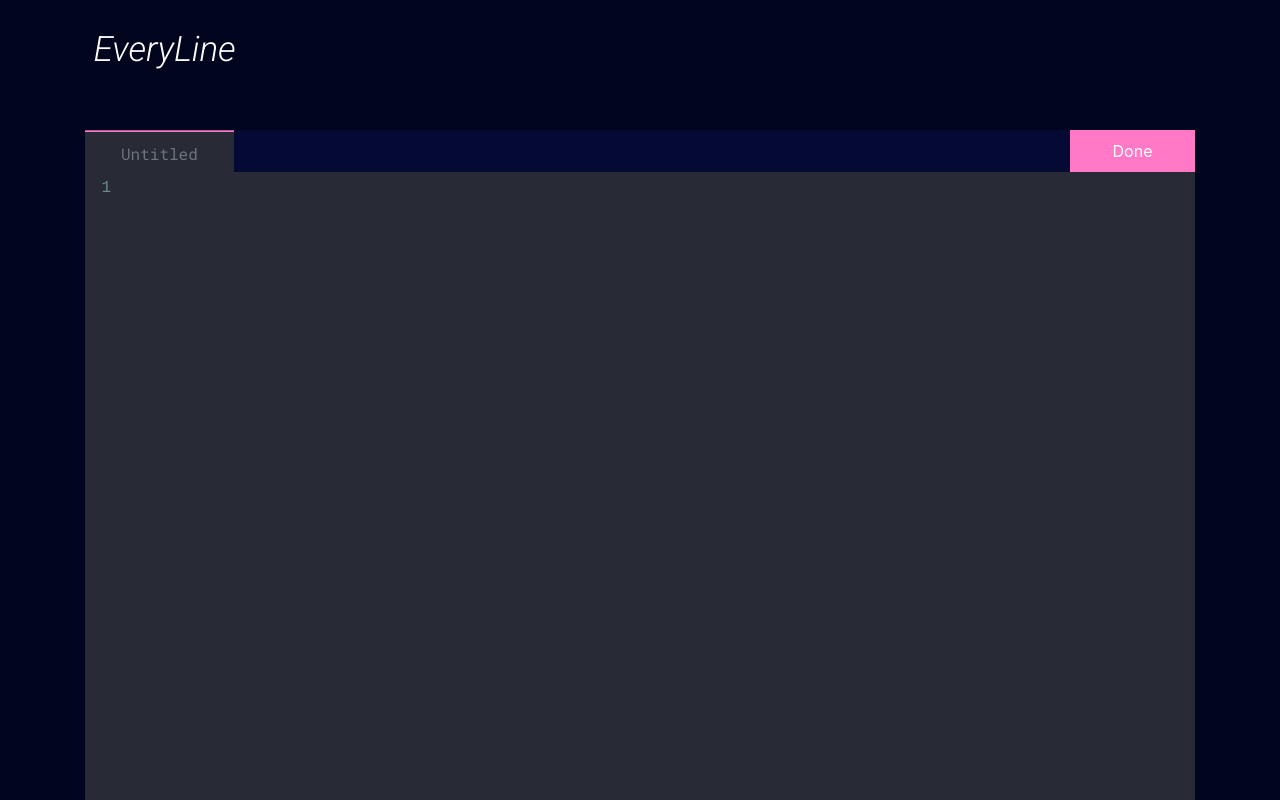
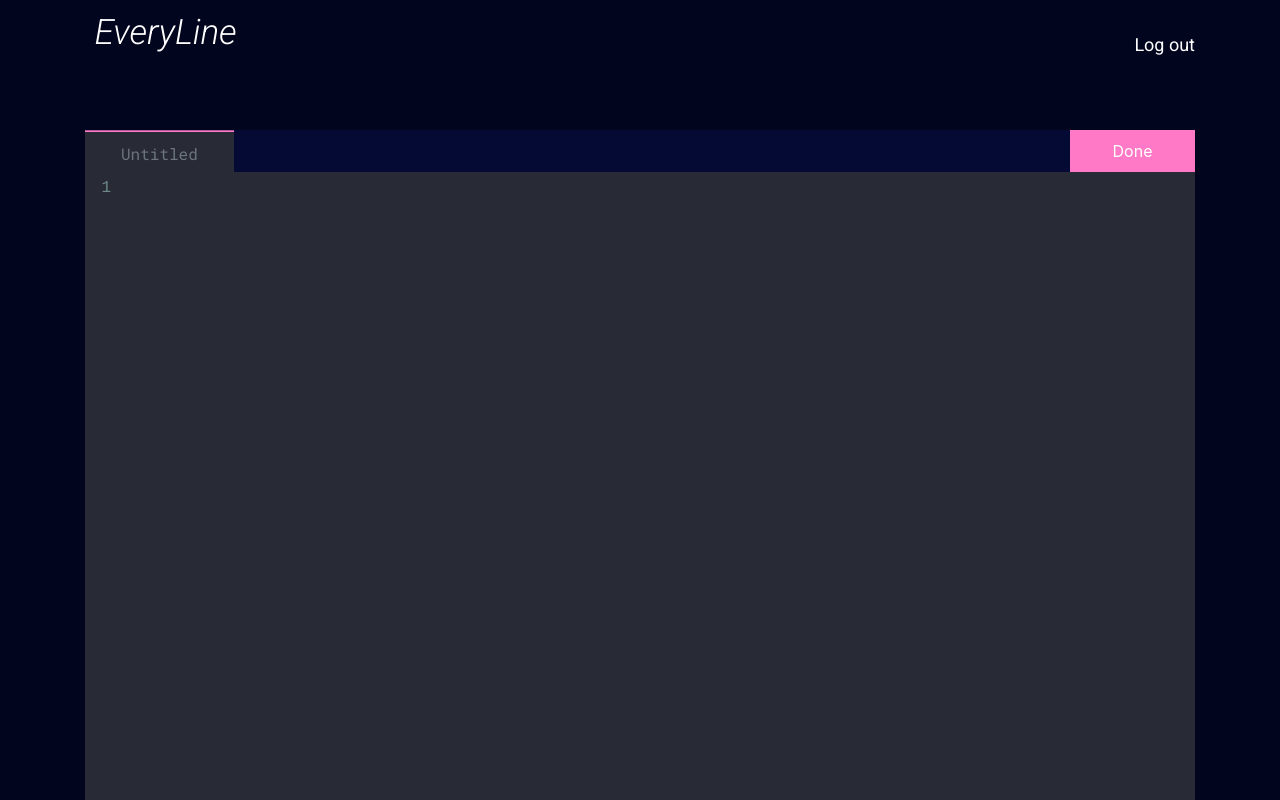
Before and after one commit to andrewroblesdev/EveryLine, a Next.js app: page /demo in a window 1280 px wide. Shown: the top 800 px of the page. Built offline with nearby package versions, Linux system fonts and the light colour scheme.

Commit message:
Style logout button

```diff
--- a/components/navbar/navbar.js
+++ b/components/navbar/navbar.js
@@ -7,8 +7,15 @@ export default function Navbar(props) {
     return(
         <div className={`${styles.navbar}`}>
             <div className={`container pb-5`}>
-                <div className={`${ styles.title } ${ styles.link }`}>
-                    { !props.isPlaying && <Link href="/"><a className={`${styles.title}`}>EveryLine</a></Link> }
+                <div className={`row`}>
+                    <div classname={`col`}>
+                        <div className={`${ styles.title } ${ styles.link }`}>
+                            { !props.isPlaying && <Link href="/"><a className={`${styles.title} pl-3`}>EveryLine</a></Link> }
+                        </div>
+                    </div>
+                    <div className={`col`}>
+                        <div className={`${ styles.link } float-right mt-4`}>Log out</div>
+                    </div>
                 </div>
             </div>
         </div>
--- a/components/navbar/navbar.module.css
+++ b/components/navbar/navbar.module.css
@@ -29,7 +29,10 @@
 }
 
 .link {
+    font-family: 'Roboto', sans-serif;
     padding-left: 8.5px;
+    font-size: 18px;
+    padding-top: 7px;
 }
 
 @media (max-width: 600px) {
```
